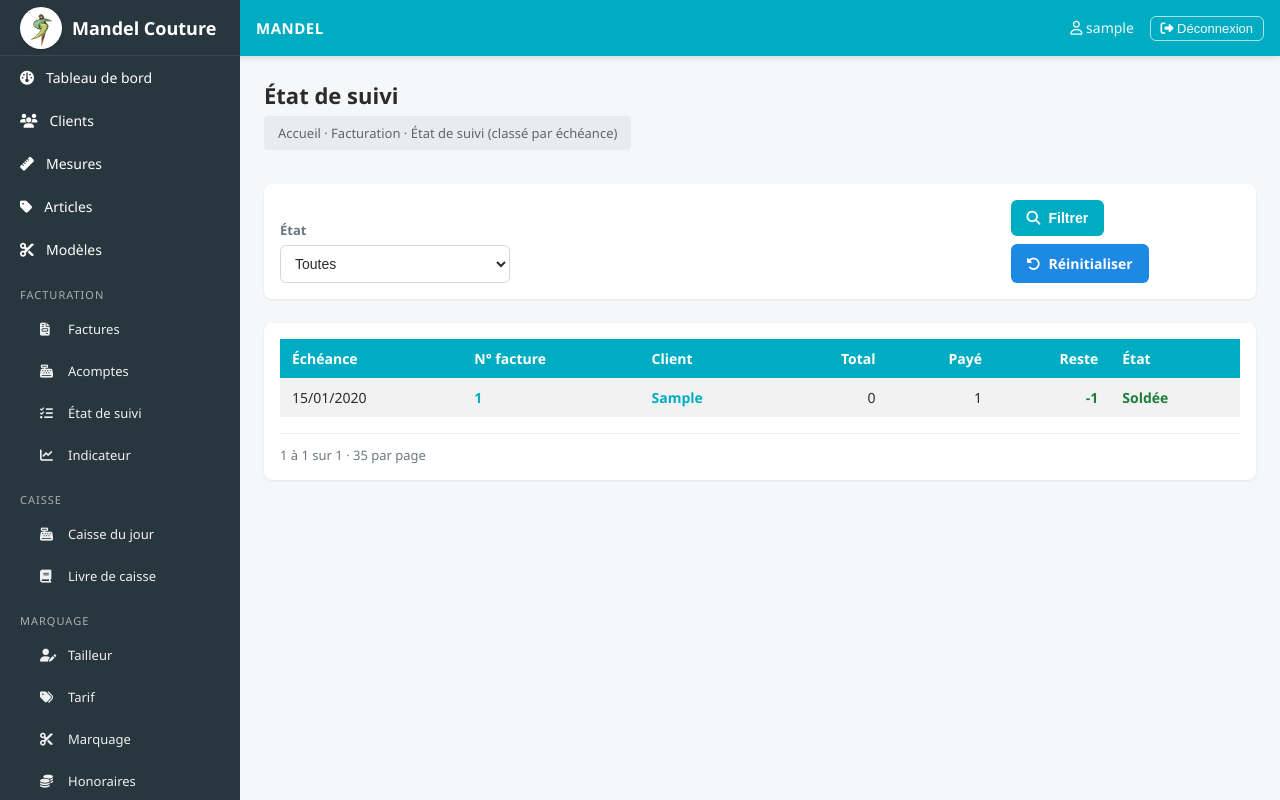
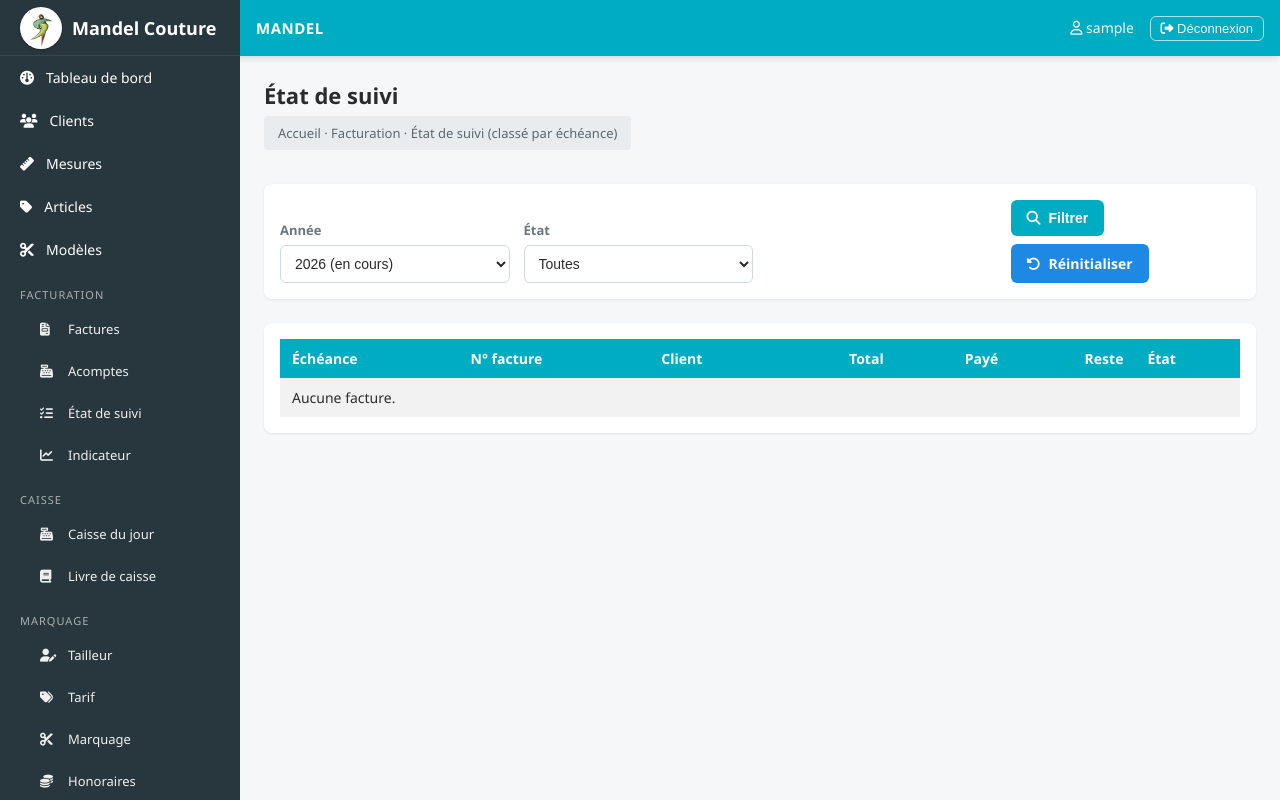
Before and after one commit to Mediasoftsenegal/mandel, a Django app: page /factures/suivi/ in a window 1280 px wide. Run offline with Django 5.2, Linux system fonts and the light colour scheme; a user stored in the database is signed in; tables that the repository leaves empty hold one stand-in row (values such as "Sample post").

Commit message:
feat(suivi): état de suivi regroupé par année, année en cours par défaut
Co-Authored-By: Claude Haiku 5.5 <noreply@anthropic.com>

```diff
--- a/couture/templates/couture/facture_suivi.html
+++ b/couture/templates/couture/facture_suivi.html
@@ -6,6 +6,17 @@
 
   <form method="get" class="card">
     <div class="filtres-4">
+      <label>Année
+        <select name="annee">
+          {% for a in annees %}
+          <option value="{{ a }}" {% if annee == a %}selected{% endif %}>{{ a }}{% if a == annee_courante %} (en cours){% endif %}</option>
+          {% endfor %}
+          {% if annee_courante not in annees %}
+          <option value="{{ annee_courante }}" {% if annee == annee_courante %}selected{% endif %}>{{ annee_courante }} (en cours)</option>
+          {% endif %}
+          <option value="toutes" {% if annee == 'toutes' %}selected{% endif %}>Toutes les années</option>
+        </select>
+      </label>
       <label>État
         <select name="etat">
           <option value="" {% if etat == '' %}selected{% endif %}>Toutes</option>
@@ -13,7 +24,6 @@
           <option value="soldees" {% if etat == 'soldees' %}selected{% endif %}>Soldées</option>
         </select>
       </label>
-      <div></div>
       <div></div>
       <div class="filtre-actions">
         <button class="btn-primaire" type="submit"><i class="fa-solid fa-magnifying-glass"></i> Filtrer</button>
@@ -30,6 +40,9 @@
         </thead>
         <tbody>
           {% for f in page_obj %}
+          {% ifchanged f.annee %}
+          <tr class="groupe-annee"><th colspan="7"><i class="fa-regular fa-calendar"></i> Année {{ f.annee }}</th></tr>
+          {% endifchanged %}
           <tr>
             <td>{{ f.echeance|date:"d/m/Y" }}{% if f.en_retard %} <span class="badge-due">en retard</span>{% endif %}</td>
             <td><a class="lien-table" href="{% url 'couture:facture_detail' f.numero %}">{{ f.numero }}</a></td>
--- a/couture/views.py
+++ b/couture/views.py
@@ -690,15 +690,26 @@ def mesure_liste(request):
 def facture_suivi(request):
     """État de suivi : toutes les factures, classées par échéance, en retard en évidence."""
     etat = request.GET.get('etat', '')
+    aujourdhui = date.today()
     groupes = _groupes_factures(_societe(), etat=etat)
-    aujourdhui = date.today()
     for g in groupes:
         g['en_retard'] = (not g['solde']) and g['echeance'] is not None and g['echeance'] < aujourdhui
-    groupes.sort(key=lambda g: (g['echeance'] is None, g['echeance'] or date.max, g['numero']))
+        g['annee'] = (g['echeance'] or g['date'] or aujourdhui).year
+    annees = sorted({g['annee'] for g in groupes}, reverse=True)
+    # Par défaut : année en cours ; « toutes » affiche toutes les années groupées.
+    annee = request.GET.get('annee', str(aujourdhui.year))
+    if annee != 'toutes':
+        try:
+            annee = int(annee)
+        except ValueError:
+            annee = aujourdhui.year
+        groupes = [g for g in groupes if g['annee'] == annee]
+    groupes.sort(key=lambda g: (-g['annee'], g['echeance'] is None, g['echeance'] or date.max, g['numero']))
     return render(request, 'couture/facture_suivi.html', {
         'page_obj': Paginator(groupes, PAR_PAGE).get_page(request.GET.get('page')),
-        'filtres': _filtres_get(request, 'etat'),
-        'etat': etat, 'page': 'factures_suivi',
+        'filtres': _filtres_get(request, 'etat', 'annee'),
+        'etat': etat, 'annee': annee, 'annees': annees, 'annee_courante': aujourdhui.year,
+        'page': 'factures_suivi',
     })
 
 
```
